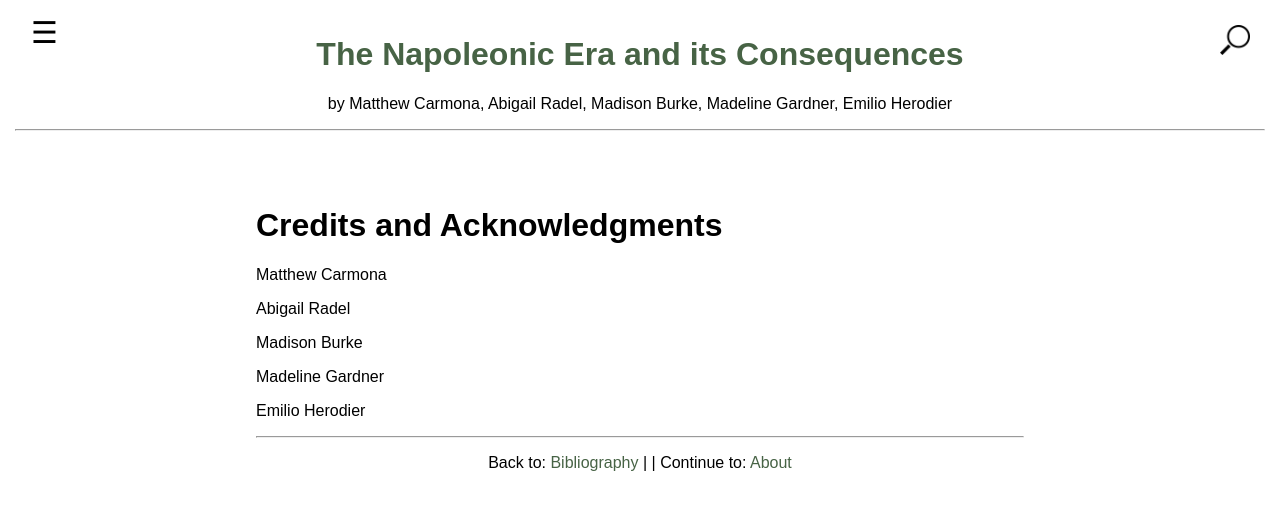
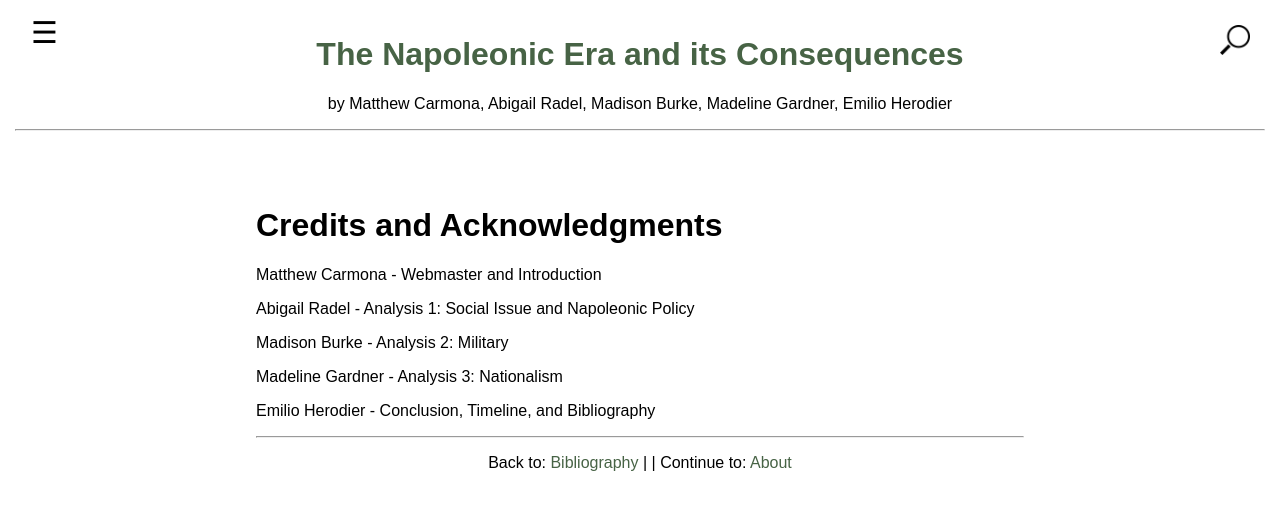
Before and after one commit to carmonamatt/Carmona-Matthew-EUH3205, a Jekyll site: the page built from 006_credits_acknowledgments.md, in a window 1280 px wide. Shown: the top 510 px of the page. Built offline with Jekyll 4.4.1, drawn with Linux system fonts in a browser that asks for light colours.

Commit message:
Update 006_credits_acknowledgments.md

```diff
--- a/006_credits_acknowledgments.md
+++ b/006_credits_acknowledgments.md
@@ -6,12 +6,12 @@ number: 6
 
 # Credits and Acknowledgments
 
-Matthew Carmona
+Matthew Carmona - Webmaster and Introduction
 
-Abigail Radel
+Abigail Radel - Analysis 1: Social Issue and Napoleonic Policy
 
-Madison Burke
+Madison Burke - Analysis 2: Military
 
-Madeline Gardner
+Madeline Gardner - Analysis 3: Nationalism
 
-Emilio Herodier
+Emilio Herodier - Conclusion, Timeline, and Bibliography
```
